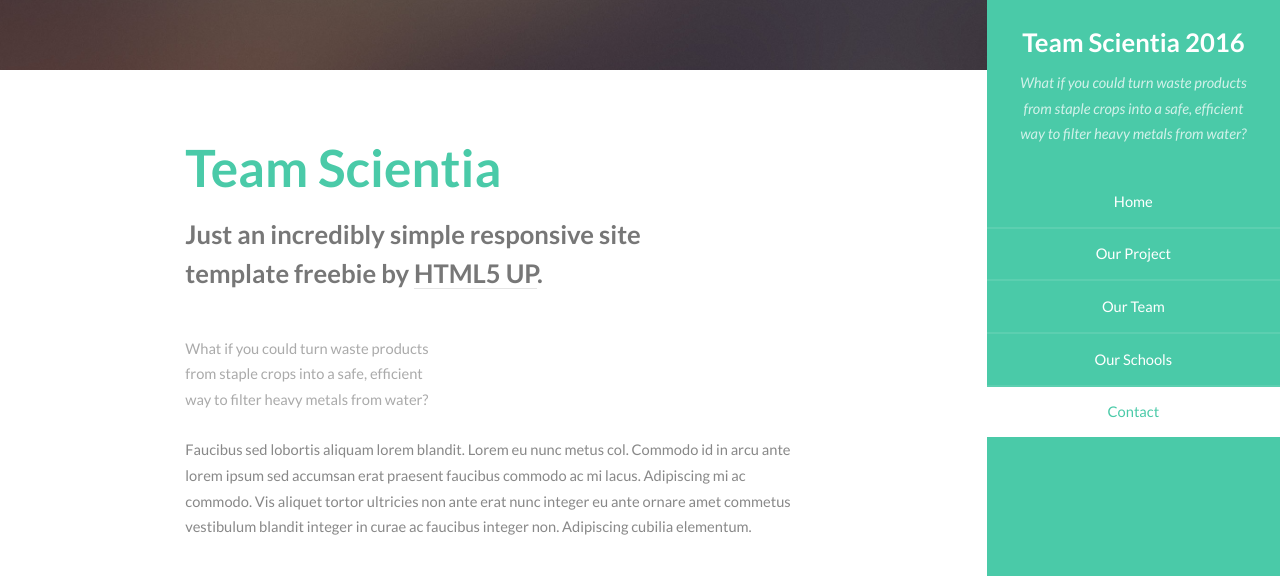
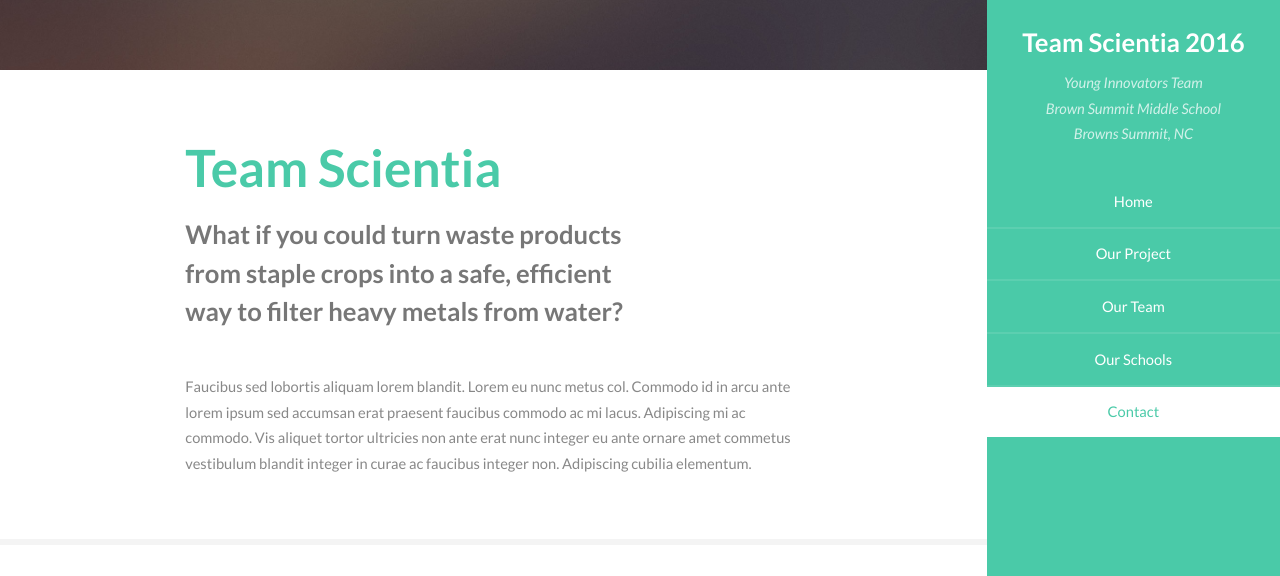
Before and after one commit to TeamScientia/teamscientia.github.io, a plain HTML site: page index.html in a window 1280 px wide. Shown: the part 150-726 px from the top of the page. Drawn offline with Linux system fonts and the light colour scheme.

Commit message:
Added Piwik tracking code

```diff
--- a/index.html
+++ b/index.html
@@ -20,9 +20,9 @@
 				<header>
 					<span class="image avatar"><img src="images/avatar.jpg" alt="" /></span>
 					<h1 id="logo"><a href="#">Team Scientia 2016</a></h1>
-                    <p>What if you could turn waste products<br />
-                    from staple crops into a safe, efficient<br />
-                    way to filter heavy metals from water?</p>
+                    <p>Young Innovators Team<br />
+                    Brown Summit Middle School<br />
+                    Browns Summit, NC</p>
 				</header>
 				<nav id="nav">
 					<ul>
@@ -53,8 +53,6 @@
 								<div class="container">
 									<header class="major">
 										<h2>Team Scientia</h2>
-										<p>Just an incredibly simple responsive site<br />
-										template freebie by <a href="http://html5up.net">HTML5 UP</a>.</p>
                                         <p>What if you could turn waste products<br />
                                         from staple crops into a safe, efficient<br />
                                         way to filter heavy metals from water?</p>
@@ -158,6 +156,21 @@
 			<script src="assets/js/util.js"></script>
 			<!--[if lte IE 8]><script src="assets/js/ie/respond.min.js"></script><![endif]-->
 			<script src="assets/js/main.js"></script>
+        <!-- Piwik -->
+            <script type="text/javascript">
+                var _paq = _paq || [];
+                _paq.push(['trackPageView']);
+                _paq.push(['enableLinkTracking']);
+                (function() {
+                    var u="//bsmsteamscientia.piwikpro.com/";
+                    _paq.push(['setTrackerUrl', u+'piwik.php']);
+                    _paq.push(['setSiteId', 1]);
+                    var d=document, g=d.createElement('script'), s=d.getElementsByTagName('script')[0];
+                    g.type='text/javascript'; g.async=true; g.defer=true; g.src=u+'piwik.js'; s.parentNode.insertBefore(g,s);
+                })();
+    </script>
+<noscript><p><img src="//bsmsteamscientia.piwikpro.com/piwik.php?idsite=1" style="border:0;" alt="" /></p></noscript>
+<!-- End Piwik Code -->
 
 	</body>
 </html>
```
